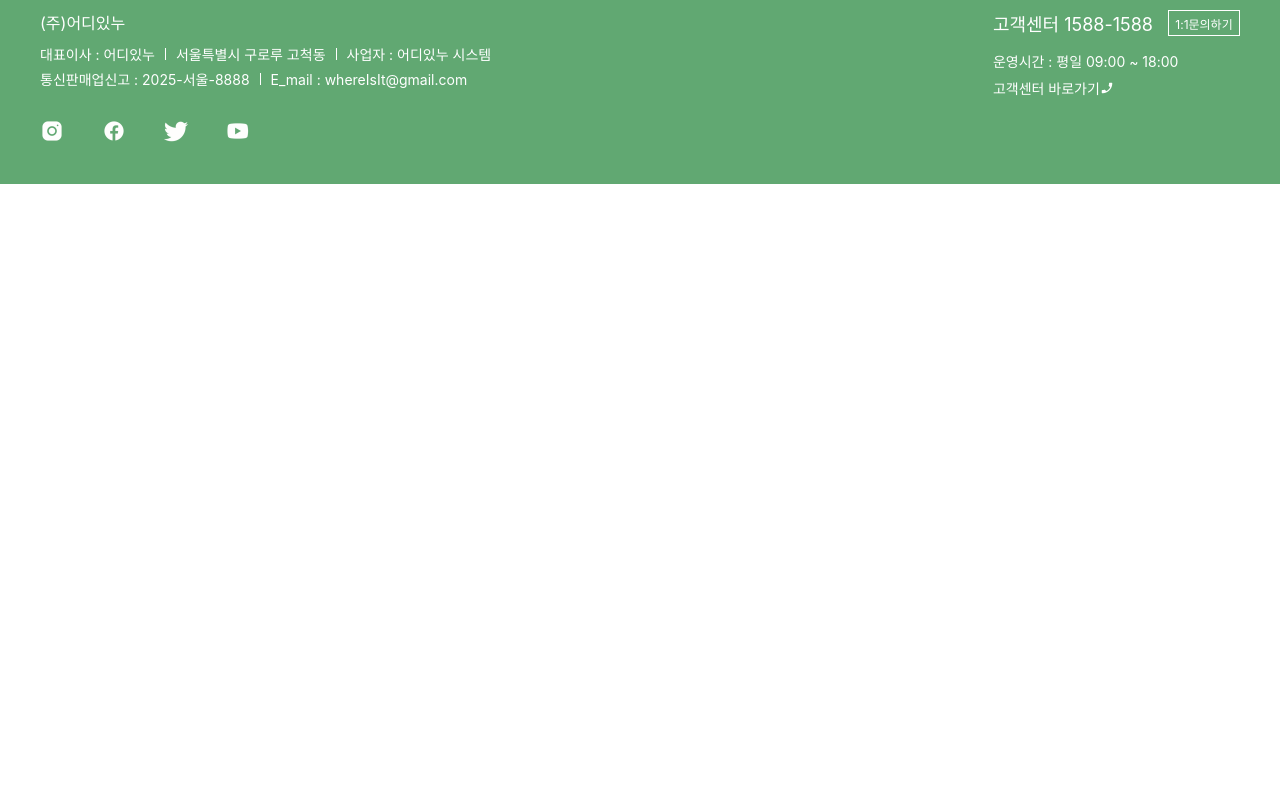
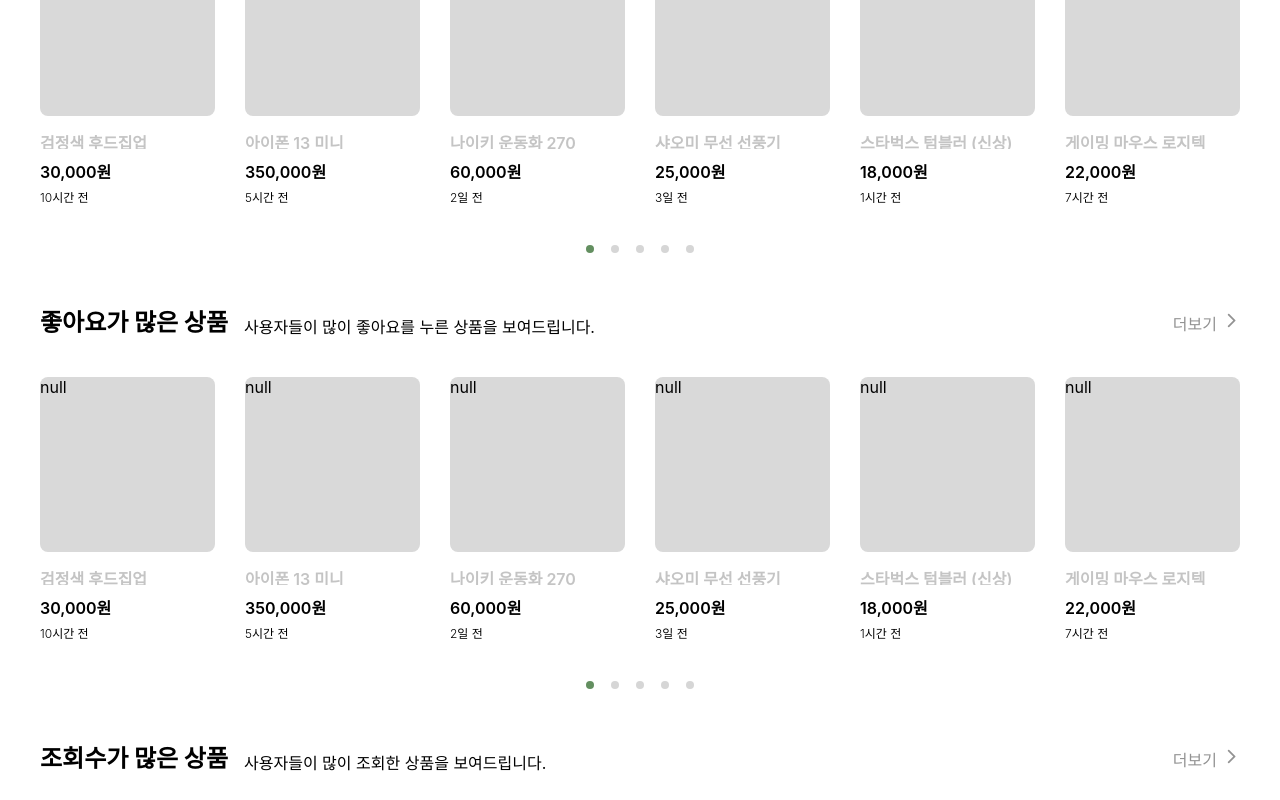
Before and after one commit to owtdxv/secondhand-marketplace, a React (Vite) app in the folder app/: page / in a window 1280 px wide. Shown: the part 900-1700 px from the top of the page. Before the commit the page ends 1087 px from the top, so only its background shows below. Built offline with nearby package versions, Linux system fonts and the light colour scheme.

Commit message:
feat : publish MainPage

```diff
--- a/app/src/components/product/Product.tsx
+++ b/app/src/components/product/Product.tsx
@@ -1,7 +1,17 @@
-const Product = () => {
+import styles from "@/styles/components/product.module.css";
+import { ProductInfo } from "../../types/product";
+
+interface PropsType {
+  data: ProductInfo;
+}
+
+const Product = ({ data }: PropsType) => {
   return (
-    <div>
-      <div></div>
+    <div className={styles.wrap}>
+      <div className={styles.photo}>{data.photo}</div>
+      <div className={styles.title}>{data.title}</div>
+      <div className={styles.price}>{data.price}원</div>
+      <div className={styles.time}>{data.time}</div>
     </div>
   );
 };
--- /dev/null
+++ b/app/src/dummy-data/product.ts
@@ -0,0 +1,42 @@
+// src/dummy-data/product.ts
+
+const product = [
+  {
+    photo: "null",
+    title: "검정색 후드집업",
+    price: "30,000",
+    time: "10시간 전",
+  },
+  {
+    photo: "null",
+    title: "아이폰 13 미니",
+    price: "350,000",
+    time: "5시간 전",
+  },
+  {
+    photo: "null",
+    title: "나이키 운동화 270",
+    price: "60,000",
+    time: "2일 전",
+  },
+  {
+    photo: "null",
+    title: "샤오미 무선 선풍기",
+    price: "25,000",
+    time: "3일 전",
+  },
+  {
+    photo: "null",
+    title: "스타벅스 텀블러 (신상)",
+    price: "18,000",
+    time: "1시간 전",
+  },
+  {
+    photo: "null",
+    title: "게이밍 마우스 로지텍 G102",
+    price: "22,000",
+    time: "7시간 전",
+  },
+];
+
+export default product;
--- a/app/src/pages/main/Main.tsx
+++ b/app/src/pages/main/Main.tsx
@@ -4,6 +4,8 @@ import Product from "../../components/product/Product";
 import styles from "@/styles/pages/main.module.css";
 
 import arrowRightGray from "@/assets/icon/arrowRightGray.png";
+import { ProductInfo } from "../../types/product";
+import data from "../../dummy-data/product.ts";
 
 interface PropsType {
   totalPage: number;
@@ -36,9 +38,64 @@ const Main = ({ totalPage, currentPage, onPageChange }: PropsType) => {
               <img width={17} height={17} src={arrowRightGray} />
             </div>
           </div>
-          <div>
-            <Product />
+          <div className={styles.wrapProducts}>
+            {data.map((item: ProductInfo) => (
+              <Product data={item} />
+            ))}
           </div>
+          <PageNation
+            totalPages={totalPage}
+            currentPage={currentPage}
+            onPageChange={onPageChange}
+          />
+        </div>
+        <div className={styles.productsWrap} style={{ marginTop: "50px" }}>
+          <div className={styles.top}>
+            <div style={{ display: "flex" }}>
+              <div className={styles.title}>좋아요가 많은 상품</div>
+              <div className={styles.subTitle}>
+                사용자들이 많이 좋아요를 누른 상품을 보여드립니다.
+              </div>
+            </div>
+            <div className={styles.all}>
+              <div className={styles.text}>더보기</div>
+              <img width={17} height={17} src={arrowRightGray} />
+            </div>
+          </div>
+          <div className={styles.wrapProducts}>
+            {data.map((item: ProductInfo) => (
+              <Product data={item} />
+            ))}
+          </div>
+          <PageNation
+            totalPages={totalPage}
+            currentPage={currentPage}
+            onPageChange={onPageChange}
+          />
+        </div>
+        <div className={styles.productsWrap} style={{ marginTop: "50px" }}>
+          <div className={styles.top}>
+            <div style={{ display: "flex" }}>
+              <div className={styles.title}>조회수가 많은 상품</div>
+              <div className={styles.subTitle}>
+                사용자들이 많이 조회한 상품을 보여드립니다.{" "}
+              </div>
+            </div>
+            <div className={styles.all}>
+              <div className={styles.text}>더보기</div>
+              <img width={17} height={17} src={arrowRightGray} />
+            </div>
+          </div>
+          <div className={styles.wrapProducts}>
+            {data.map((item: ProductInfo) => (
+              <Product data={item} />
+            ))}
+          </div>
+          <PageNation
+            totalPages={totalPage}
+            currentPage={currentPage}
+            onPageChange={onPageChange}
+          />
         </div>
       </div>
       <Footer />
--- a/app/src/styles/components/pageNation.module.css
+++ b/app/src/styles/components/pageNation.module.css
@@ -3,7 +3,7 @@
   justify-content: center;
   align-items: center;
   gap: 17px;
-  padding: 24px 0;
+  padding: 24px 0 0 0;
 }
 
 .dot {
--- /dev/null
+++ b/app/src/styles/components/product.module.css
@@ -0,0 +1,37 @@
+.wrap {
+  width: 175px;
+  height: 280px;
+}
+
+.photo {
+  width: 175px;
+  height: 175px;
+  border-radius: 8px;
+  background-color: #d9d9d9;
+}
+
+.title {
+  width: 175px;
+  height: 19px;
+  overflow: hidden;
+  font-size: 16px;
+  font-weight: 600;
+  color: #a4a4a4a4;
+  margin-top: 14px;
+}
+
+.price {
+  width: 175px;
+  height: 19px;
+  font-size: 16px;
+  font-weight: 600;
+  margin-top: 10px;
+}
+
+.time {
+  width: 175px;
+  height: 14px;
+  font-size: 12px;
+  font-weight: 300;
+  margin-top: 10px;
+}
--- a/app/src/styles/pages/main.module.css
+++ b/app/src/styles/pages/main.module.css
@@ -7,7 +7,7 @@
 .mainWrap {
   max-width: 1200px;
   padding: 0 40px;
-  margin: auto;
+  margin: 0 auto 90px;
 }
 
 .topAd {
@@ -32,6 +32,7 @@
   width: 1200px;
   height: 136px;
   background-color: #d9d9d9;
+  margin-top: 24px;
 }
 
 .productsWrap {
@@ -59,4 +60,22 @@
   color: #929292;
   text-align: center;
   height: 19px;
+  margin-right: 6px;
 }
+
+.wrapProducts {
+  max-width: 1200px;
+  min-width: 750px;
+  margin-top: 39px;
+  display: flex;
+  justify-content: space-between;
+}
+
+.subTitle {
+  font-size: 16px;
+  display: flex;
+  align-items: flex-end; /* 세로 방향 아래로 정렬 */
+  justify-content: flex-start; /* 가로 방향 왼쪽 정렬 */
+  height: 100%;
+  margin-left: 16px;
+}
--- a/app/src/types/product/index.d.ts
+++ b/app/src/types/product/index.d.ts
@@ -1,3 +1,6 @@
 export interface ProductInfo {
-  id: number;
+  photo: string;
+  title: string;
+  price: string;
+  time: string;
 }
```
